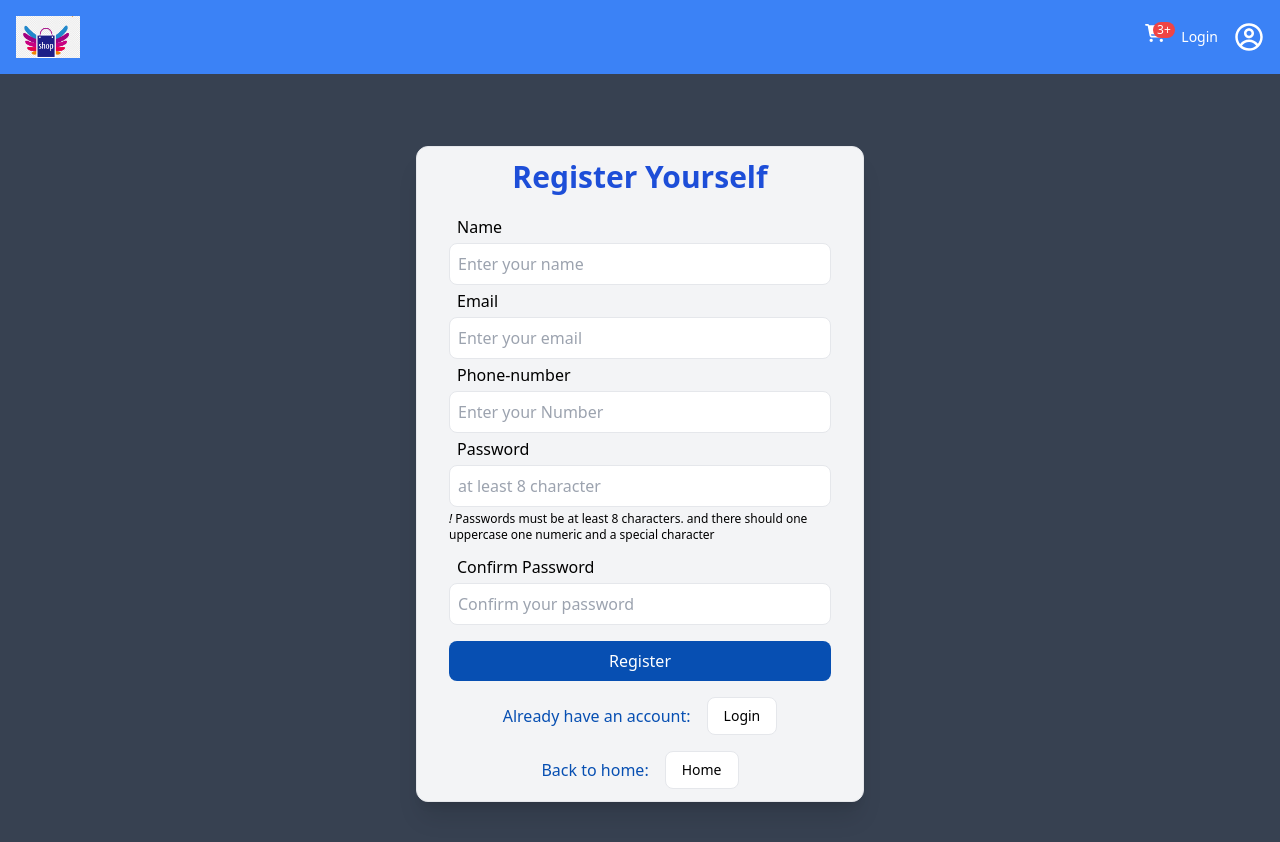
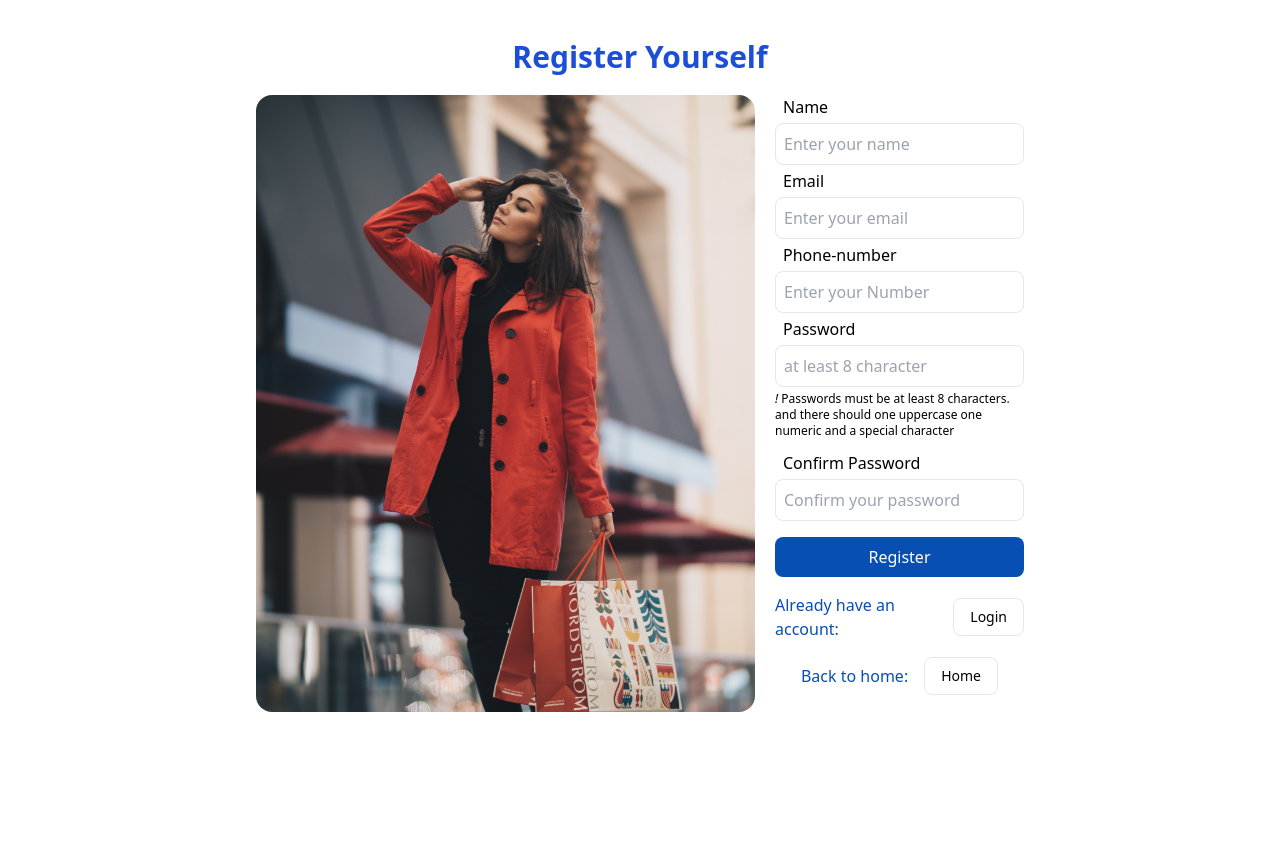
Before and after one commit to saswathyscaler/shop-react, a React (Create React App) app: page /register in a window 1280 px wide. Shown: the top 842 px of the page. After the commit the page ends 800 px from the top, so only its background shows below. Built offline with nearby package versions, Linux system fonts and the light colour scheme.

Commit message:
chnage in styling

```diff
--- a/src/components/Login.js
+++ b/src/components/Login.js
@@ -1,10 +1,9 @@
 import React, { useState, useEffect } from "react";
 import { useNavigate } from "react-router-dom";
 import { toast } from "react-toastify";
-import { GoogleLogin } from "react-google-login";
 import { GoogleLoginButton } from "react-social-login-buttons";
 import { LoginSocialGoogle } from "reactjs-social-login";
-
+import log from "../assets/log.jpg"
 const Login = () => {
   const [login, setLogin] = useState({
     email: "",
@@ -92,17 +91,8 @@ const Login = () => {
 
   const navigate = useNavigate();
 
-  const nav = () => {
-    navigate("/register");
-  };
 
-  const responseGoogle = (data) => {
-    console.log("Google Login Data:", data);
-    console.log(data.profileObj);
-    console.log(data.tokenId);
 
-    navigate("/");
-  };
   const responseGoogle2 = async (response) => {
     try {
       const { tokenId } = response;
@@ -130,11 +120,16 @@ const Login = () => {
 
   return (
     <>
-      <div className="bg-gray-700 flex justify-center items-center min-h-screen">
-        <div className="bg-gray-100 p-3 border rounded-xl shadow-xl max-w-md w-full sm:w-10/12 md:w-8/12 lg:w-6/12">
+    <div className="flex justify-center items-center h-[80%]  mt-20">
+    <div className="bg-white  p-3 border rounded-xl shadow-xl max-w-3xl w-full sm:w-11/12 md:w-9/12 lg:w-8/12">
           <h1 className="text-3xl text-blue-700 font-bold text-center">
             Login Here
           </h1>
+          <div className="flex justify-center">
+          <div className="w-[45rem] mt-4">
+
+          <img src={log} alt="login.png" className="rounded-2xl h-[90%] " />
+          </div>
 
           <div className="flex flex-col md:flex-row">
             <div className="w-full  px-5 mt-5">
@@ -144,7 +139,7 @@ const Login = () => {
                 </label>
                 <input
                   type="email"
-                  className="p-2 border rounded-lg"
+                  className="p-2 border rounded-lg "
                   name="email"
                   onChange={handleChange}
                   placeholder="Enter your email"
@@ -156,7 +151,7 @@ const Login = () => {
 
                 <input
                   type={showPassword ? "text" : "password"}
-                  className="p-2 border rounded-lg pr-10"
+                  className="p-2 border rounded-lg "
                   name="password"
                   onChange={handleChange}
                   placeholder="Enter your password"
@@ -194,7 +189,7 @@ const Login = () => {
                   Don't have an account:
                 </p>
                 <button
-                  onClick={nav}
+                  onClick={()=>navigate('/register')}
                   className="py-2 px-4 bg-white border rounded-lg text-sm hover:bg-slate-400"
                 >
                   Register
@@ -211,6 +206,7 @@ const Login = () => {
               </div>
             </div>
           </div>
+          </div>
         </div>
       </div>
     </>
--- a/src/components/Navbar.js
+++ b/src/components/Navbar.js
@@ -4,11 +4,19 @@ import { CgProfile } from "react-icons/cg";
 import { FontAwesomeIcon } from "@fortawesome/react-fontawesome";
 import { faShoppingCart } from "@fortawesome/free-solid-svg-icons";
 import logo from "../assets/logo.png";
-import { useNavigate } from "react-router-dom";
+import { useLocation, useNavigate } from "react-router-dom";
 import Profile from "./Profile";
 
 const Navbar = () => {
+
   const navigate = useNavigate();
+  const location = useLocation();
+
+  const login = location.pathname === "/login";
+  const register = location.pathname === "/register";
+
+
+
   const [isLoggedIn, setIsLoggedIn] = useState(
     localStorage.getItem("token") ? true : false
   );
@@ -27,7 +35,9 @@ const Navbar = () => {
     setIsLoggedIn(false);
     navigate("/");
   };
-
+  if ( login || register) {
+    return null;
+  }
   return (
     <nav className="bg-blue-500 p-4 flex justify-between items-center">
       <div className="flex items-center">
--- a/src/components/Register.js
+++ b/src/components/Register.js
@@ -1,7 +1,7 @@
 import React, { useState } from "react";
 import { useNavigate } from "react-router-dom";
 import { toast } from "react-toastify";
-
+import reg from "../assets/reg.jpg";
 const Register = () => {
   const [input, setInput] = useState({
     name: "",
@@ -123,13 +123,21 @@ const Register = () => {
 
   return (
     <>
-      <div className="bg-gray-700 flex justify-center items-center min-h-screen">
-        <div className="bg-gray-100 p-3 border rounded-xl shadow-xl max-w-md w-full sm:w-10/12 md:w-8/12 lg:w-6/12">
+      <div className="bg-white flex justify-center items-center min-h-screen">
+        <div className="bg-white  max-w-3xl w-full sm:w-11/12 md:w-9/12 lg:w-8/12">
           <h2 className="text-3xl text-blue-700 font-bold text-center">
             Register Yourself
           </h2>
+
             <div className="flex flex-col md:flex-row">
-            <div className="w-full px-5 mt-5">
+              <div className="">
+                <img
+                  src={reg}
+                  alt="login.png"
+                  className=" mt-5  rounded-2xl h-[90%] w-full "
+                />
+              </div>
+              <div className="w-full pl-5  mt-5">
                 <form className="flex flex-col gap-1">
                   <label htmlFor="name" className="ml-2">
                     Name
@@ -225,6 +233,7 @@ const Register = () => {
             </div>
           </div>
         </div>
+
     </>
   );
 };
```
Also changed, not shown: src/assets/reg.jpg (added), 1 other file (tests, documents, lock files or other folders). Lines whose indentation alone changed are shown as unchanged.
